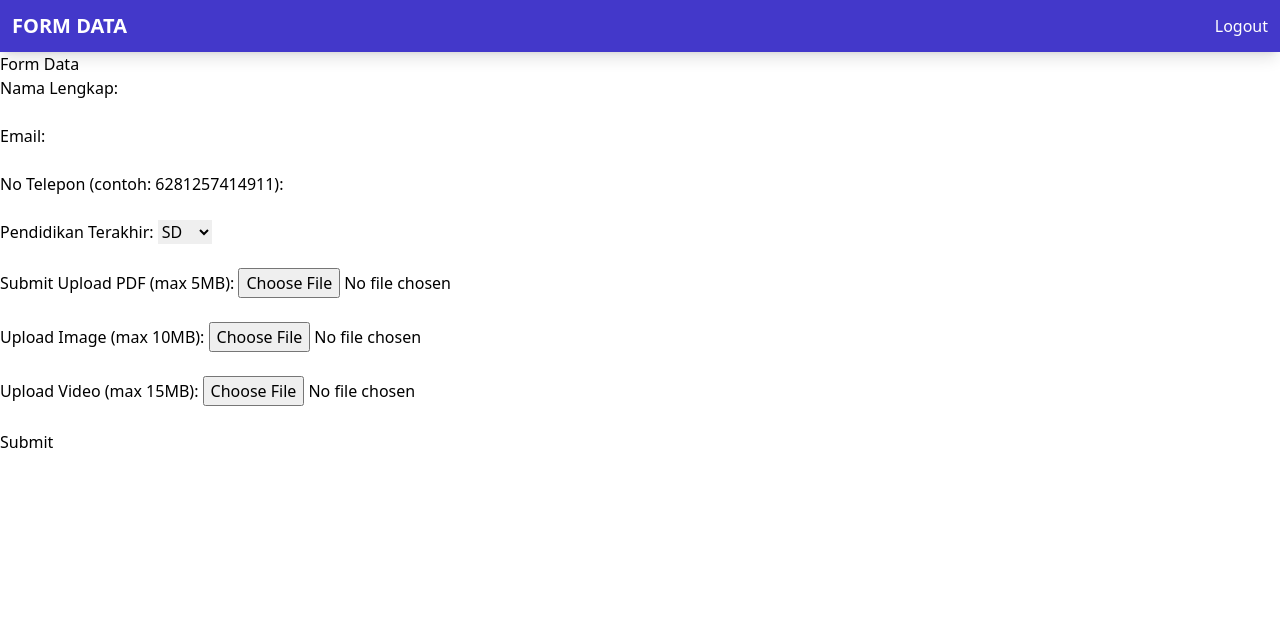
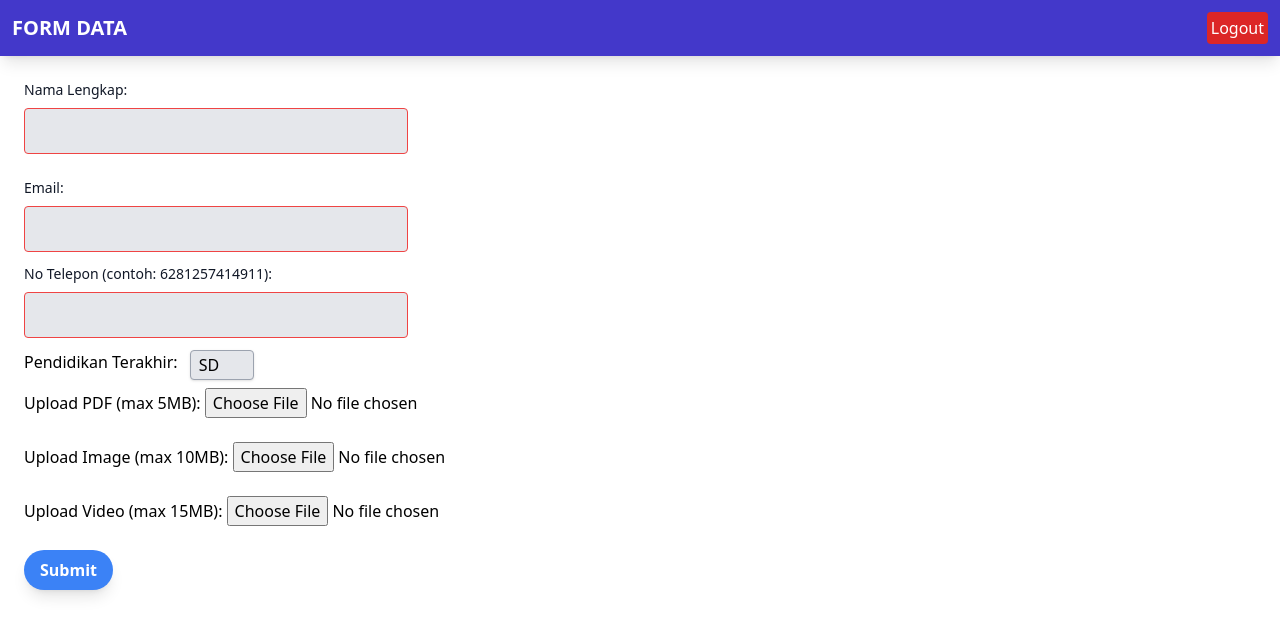
Before and after one commit to khairiyaputrii/Information-Security-Group-Project, a Flask app: page /data_form in a window 1280 px wide. Shown: the top 636 px of the page. Run offline with Flask 3, Linux system fonts and the light colour scheme; the visitor is signed in with stand-in values (Sample User, id 1); some libraries are stand-ins or nearby versions.

Commit message:
implementing tailwind on dataform

```diff
--- a/templates/data_form.html
+++ b/templates/data_form.html
@@ -12,7 +12,7 @@
             <div class="flex justify-between items-center p-3">
                 <a href="#" class="text-white text-xl font-bold">FORM DATA</a>
                 <form method="POST" action="/logout">
-                    <button type="submit" class="text-white">Logout</button>
+                    <button type="submit" class="ml-5 text-white bg-red-600 p-1 m-0 rounded hover:bg-red-500">Logout</button>
                 </form>
             </div>
         </div>
@@ -26,42 +26,67 @@
             {% endfor %}
         {% endif %}
     {% endwith %}
-    <h1>Form Data</h1>
     <form method="POST" action="/data_form">
-        <label for="nama_lengkap">Nama Lengkap:</label>
-        <input type="text" id="nama_lengkap" name="nama_lengkap" required><br><br>
 
-        <label for="email">Email:</label>
-        <input type="email" id="email" name="email" required><br><br>
+        <div class="ml-6 mt-6">
+            <label for="nama_lengkap" class="block mb-2 text-sm font-medium text-gray-900 dark:text-black">Nama Lengkap:</label>
+            <input type="text" id="nama_lengkap" name="nama_lengkap" class="appearance-none block w-96 bg-gray-200 text-gray-700 border border-red-500 rounded py-3 px-4 mb-3 leading-tight focus:outline-none focus:bg-white" required>
+        </div>
 
-        <label for="no_telepon">No Telepon (contoh: 6281257414911):</label>
-        <input type="tel" id="no_telepon" name="no_telepon" pattern="[0-9]{13}" required><br><br>
+        <div class="ml-6 mt-6">
+            <label for="email" class="block mb-2 text-sm font-medium text-gray-900 dark:text-black">Email:</label>
+            <input type="email" id="email" name="email" class="appearance-none block w-96 bg-gray-200 text-gray-700 border
+            border-red-500 rounded py-3 px-4 mb-3 leading-tight focus:outline-none focus:bg-white" required>
+        </div>
 
-        <label for="pendidikan">Pendidikan Terakhir:</label>
-        <select id="pendidikan" name="pendidikan" required>
+        <div class="ml-6">
+            <label for="no_telepon" class="block mb-2 text-sm font-medium text-gray-900 dark:text-black" >No Telepon (contoh: 6281257414911):</label>
+            <input type="tel" id="no_telepon" name="no_telepon" pattern="[0-9]{13}" class="appearance-none block w-96 bg-gray-200 text-gray-700 border
+            border-red-500 rounded py-3 px-4 mb-3 leading-tight focus:outline-none focus:bg-white" required>
+        </div>
+
+        <div class="ml-6 mb-2">
+            <div class="inline-block relative">
+                <div class="flex">
+                    <label class="mr-3" for="pendidikan">Pendidikan Terakhir:</label>
+                    <select id="pendidikan" name="pendidikan" class="block appearance-none bg-gray-200 border border-gray-400 hover:border-gray-500 px-2 py-1 pr-5 rounded shadow leading-tight focus:outline-none focus:shadow-outline" required>
                         <option value="SD">SD</option>
                         <option value="SMP">SMP</option>
                         <option value="SMA">SMA</option>
                         <option value="S1">S1</option>
                         <option value="S2">S2</option>
                         <option value="S3">S3</option>
-        </select><br><br>
+                    </select>
+                </div>
+            </div>
+        </div>
 
-        <button type="submit">Submit</button>
+
+        <!-- <div class="mt-2 ml-6">
+            <button type="submit" class="block bg-blue-500 text-white px-3 py-2 rounded-lg hover:bg-blue-600">Submit</button>
+        </div>
+         -->
 
         <!-- Add a file input field for PDF upload with a maximum size of 5MB -->
+        <div class="ml-6">
             <label for="pdf_upload">Upload PDF (max 5MB):</label>
             <input type="file" id="pdf_upload" name="pdf_upload" accept=".pdf" required><br><br>
+        </div>
+
 
         <!-- Add a file input field for Image upload with a maximum size of 10MB -->
+        <div class="ml-6">
         <label for="img_upload">Upload Image (max 10MB):</label>
         <input type="file" id="img_upload" name="img_upload" accept=".jpeg" required><br><br>
+        </div>
 
         <!-- Add a file input field for Video upload with a maximum size of 15MB -->
+        <div class="ml-6">
         <label for="video_upload">Upload Video (max 15MB):</label>
         <input type="file" id="video_upload" name="video_upload" accept=".mp4" required><br><br>
+        </div>
 
-        <button type="submit">Submit</button>
+        <button type="submit" class="ml-6 bg-blue-500 hover:bg-blue-700 text-white font-bold py-2 px-4 rounded-full shadow-lg focus:outline-none focus:shadow-outline">Submit</button>
     </form>
 
     <script>
```
Lines whose indentation alone changed are shown as unchanged.
